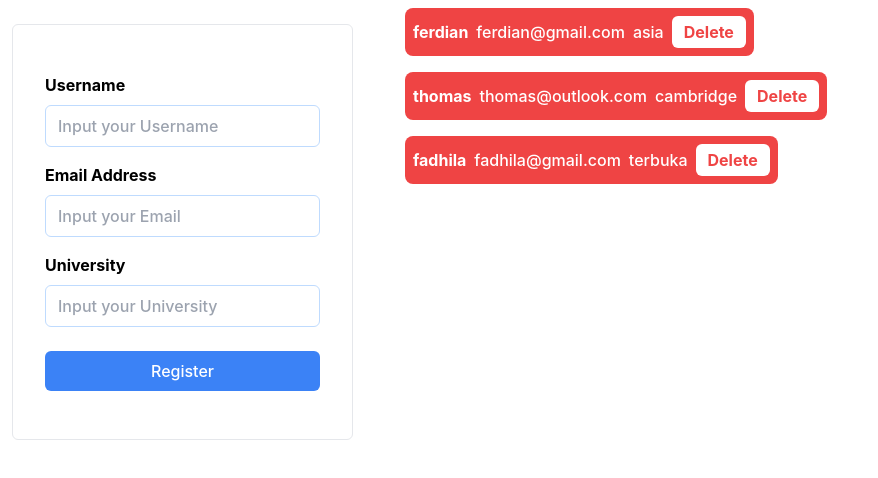
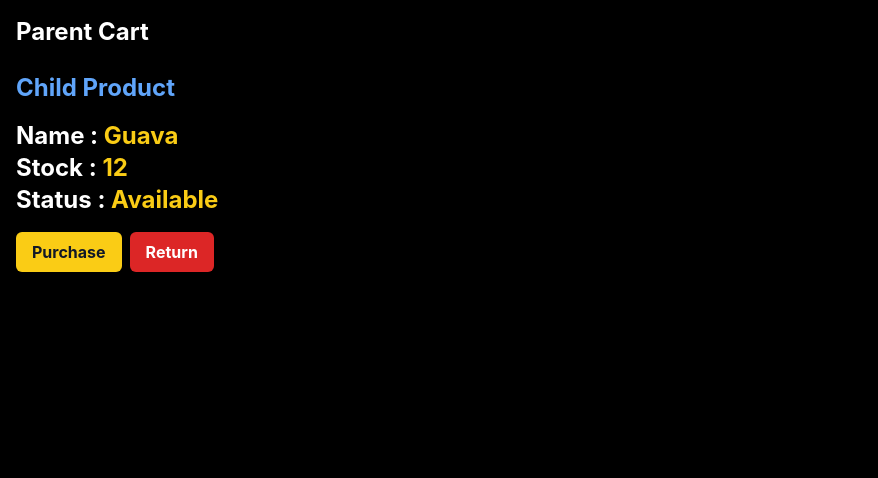
Before and after one commit to ferdianar/react-redux-2022, a React (Create React App) app: page / in a window 1280 px wide. Shown: the top 478 px of the page, without its empty margins (0-878 px from the left). Built offline with nearby package versions, Linux system fonts and the light colour scheme.

Commit message:
update entry point

```diff
--- /dev/null
+++ b/src/Main.js
@@ -0,0 +1,10 @@
+import React, { Component } from 'react';
+import Cart from './components/Cart';
+
+export default class Main extends Component {
+    render() {
+        return ( <
+            Cart / >
+        )
+    }
+}
--- a/src/index.css
+++ b/src/index.css
@@ -4,6 +4,8 @@
     padding: 0;
     box-sizing: border-box;
     scroll-behavior: smooth;
+    background: #000;
+    color: white;
 }
 
 
--- a/src/index.js
+++ b/src/index.js
@@ -3,12 +3,14 @@ import ReactDOM from 'react-dom';
 import './index.css';
 import App from './App';
 import reportWebVitals from './reportWebVitals';
+import Main from './Main';
 
 ReactDOM.render(
-  <React.StrictMode>
-    <App />
-  </React.StrictMode>,
-  document.getElementById('root')
+	<React.StrictMode>
+		{/* change components || default react is App */}
+		<Main />
+	</React.StrictMode>,
+	document.getElementById('root')
 );
 
 // If you want to start measuring performance in your app, pass a function
```
